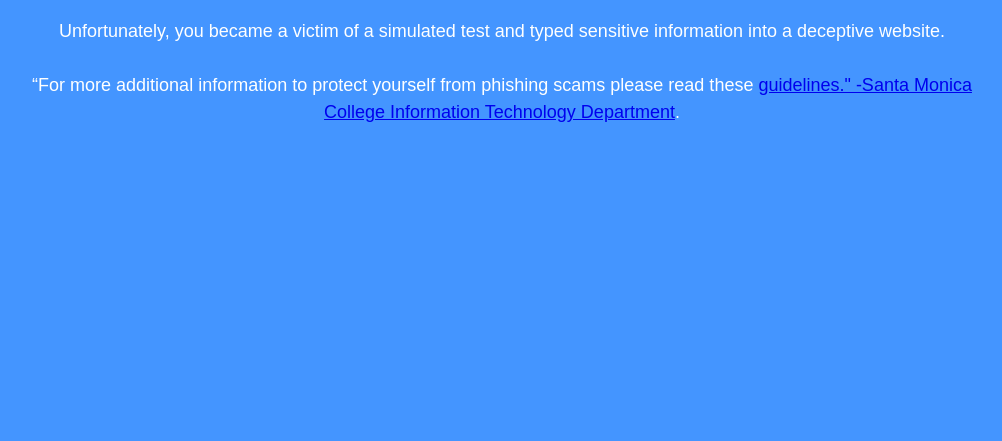
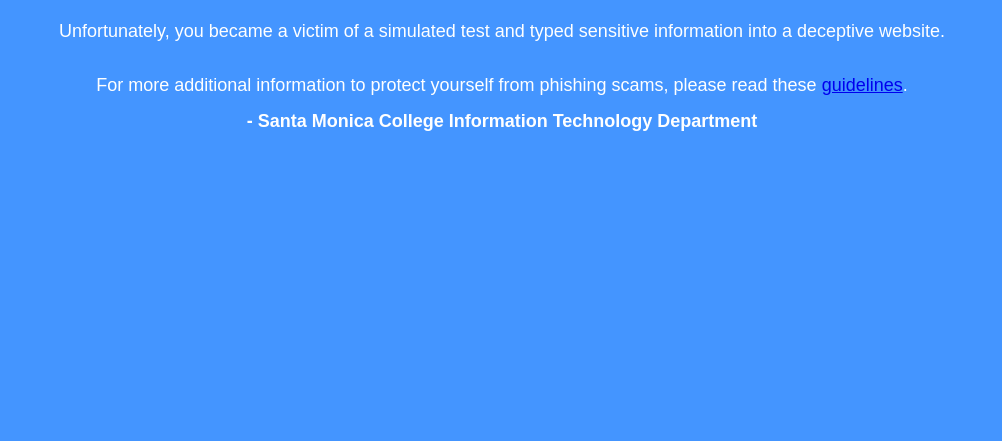
Before and after one commit to ccctc-infosec/ccctc-infosec.github.io, a plain HTML site: page index.html in a window 1280 px wide. Shown: the part 359-800 px from the top of the page, without its empty margins (138-1140 px from the left). Drawn offline with nearby package versions, Linux system fonts and the light colour scheme; a script that the page names is missing.

Commit message:
Updated Message

```diff
--- a/index.html
+++ b/index.html
@@ -19,7 +19,7 @@
   <section id="hero-layout" data-w-id="390c9858-96a6-4cd4-2c95-514dacddc4e3" style="opacity:0" class="section hero"><img src="images/phishing.svg" loading="lazy" width="200" height="200" alt="" class="image">
     <h1 class="heading">You Have Been Phished</h1>
     <div class="w-container">
-      <div class="text-block-2"><br>Unfortunately, you became a victim of a simulated test and typed sensitive information into a deceptive website.<br><br>“For more additional information to protect yourself from phishing scams please read these <a href="https://us-cert.cisa.gov/ncas/tips/ST04-014" target="_blank"> guidelines." -Santa Monica College Information Technology Department</a>.<br></div>
+      <div class="text-block-2"><br>Unfortunately, you became a victim of a simulated test and typed sensitive information into a deceptive website.<br><br>For more additional information to protect yourself from phishing scams, please read these <a href="https://us-cert.cisa.gov/ncas/tips/ST04-014" target="_blank"> guidelines</a>.<br><h4>- Santa Monica College Information Technology Department</h4></div>
     </div>
   </section>
   <div class="w-embed">
```
